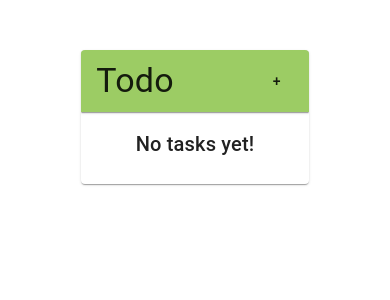
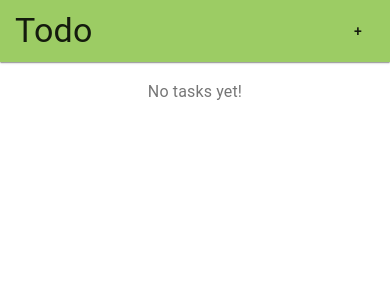
Before and after one commit to jh97uk/todo-react, a React (Create React App) app: page / in a window 390 px wide. Shown: the top 300 px of the page. Built offline with nearby package versions, Linux system fonts and the light colour scheme.

Commit message:
Made responsive so adapts to screen of mobile devices

```diff
--- a/src/App.css
+++ b/src/App.css
@@ -1,3 +1,6 @@
+#root{
+  height:100%;
+}
 .App {
   text-align: center;
 }
--- a/src/App.js
+++ b/src/App.js
@@ -1,6 +1,7 @@
 import React, {Component} from 'react';
 import './App.css';
 
+import { withStyles } from '@material-ui/core/styles';
 import Grid from '@material-ui/core/Grid';
 import Card from '@material-ui/core/Card';
 import CardContent from '@material-ui/core/CardContent';
@@ -11,7 +12,23 @@ import Typography from '@material-ui/core/Typography';
 import TaskItem from './components/TaskItem.js';
 import AddEditTaskDialog from './views/AddEditTaskDialog.js';
 
-import Zoom from '@material-ui/core/Zoom';
+
+const style = theme => ({
+  root:{
+    [theme.breakpoints.down('sm')]: {
+      height:'100%'
+    }
+  },
+  rootCard:{
+    marginTop:50,
+    textAlign:'left',
+    [theme.breakpoints.down('sm')]: {
+      marginTop:0,
+      borderRadius:0,
+      height:'100%'
+    }
+  }
+});
 
 class App extends Component{
   constructor(props){
@@ -62,17 +79,20 @@ class App extends Component{
   }
 
   render(){
+    const { classes } = this.props;
     return (
       <Grid
         container
         className="App"
         direction='row'
-        justify='center'>
+        justify='center'
+        className={classes.root}>
         <Card
           component={Grid}
           item
-          xs={7}
-          style={{marginTop:50, textAlign:'left'}}>
+          xs={12}
+          md={7}
+          className={this.props.classes.rootCard}>
           <Paper
             style={{
               width:'100%',
@@ -91,7 +111,7 @@ class App extends Component{
 
           {this.state.tasks.length > 0 ? '' :
           <CardContent>
-            <Typography variant="h6" style={{textAlign:'center'}}>No tasks yet!</Typography>
+            <Typography variant="subtitle1" style={{textAlign:'center'}} color="textSecondary">No tasks yet!</Typography>
           </CardContent>}
 
         </Card>
@@ -101,4 +121,4 @@ class App extends Component{
   }
 }
 
-export default App;
+export default withStyles(style)(App);
```
